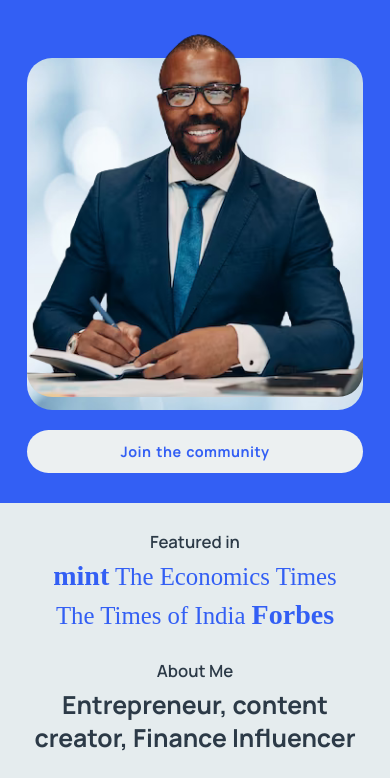
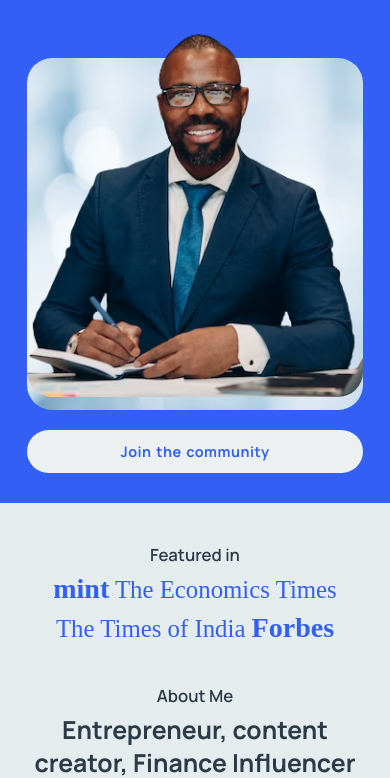
Before and after one commit to amirazamweb/ns-project, a plain HTML site: page index.html in a window 390 px wide. Shown: the part 332-1110 px from the top of the page. Drawn offline with Linux system fonts and the light colour scheme.

Commit message:
few changes

```diff
--- a/mediaQuery.css
+++ b/mediaQuery.css
@@ -121,7 +121,7 @@
 
     .section-layout {
         padding: 0 7%;
-        margin-top: 1.7rem;
+        margin-top: 2.5rem;
     }
 
     /* featured, */
--- a/style.css
+++ b/style.css
@@ -144,7 +144,7 @@ nav a {
 
 .section-layout {
     padding: 0 14%;
-    margin-top: 2rem;
+    margin-top: 3.5rem;
     text-align: center;
     color: #2C3A47;
 }
```
